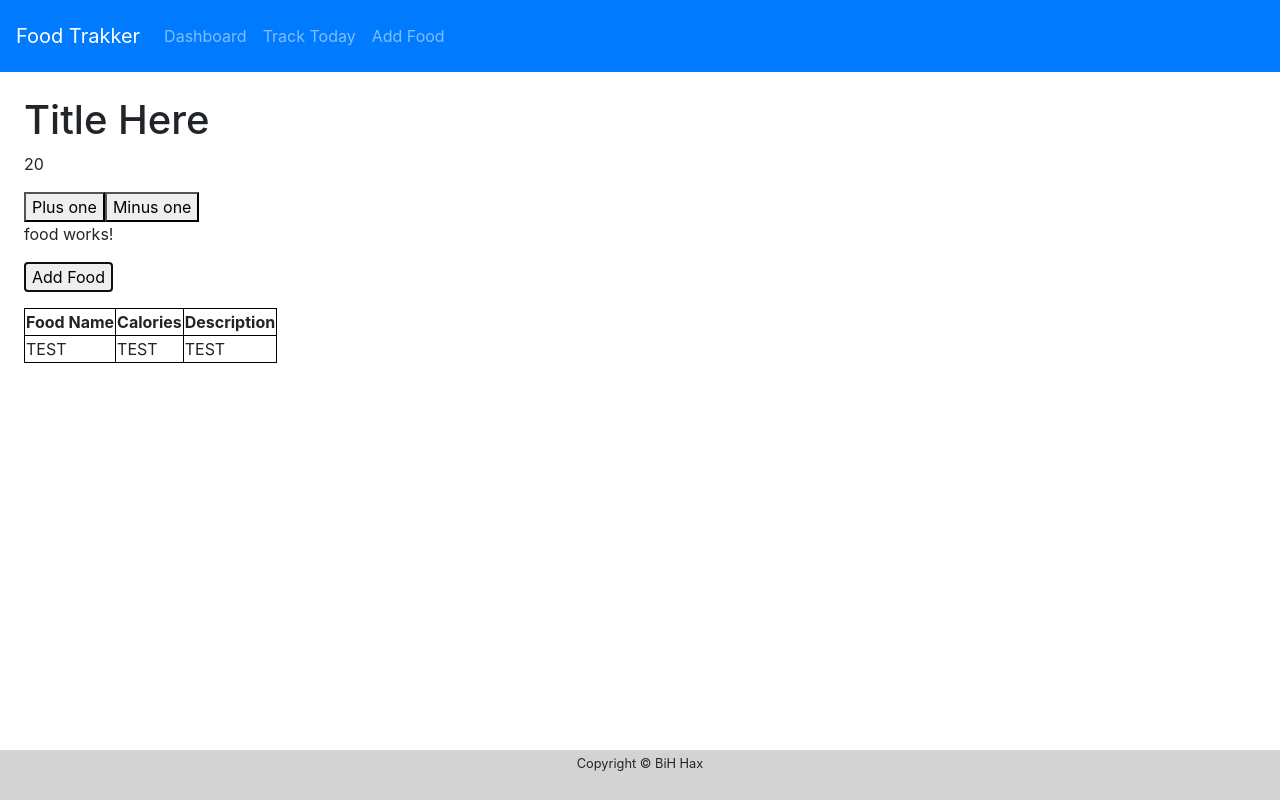
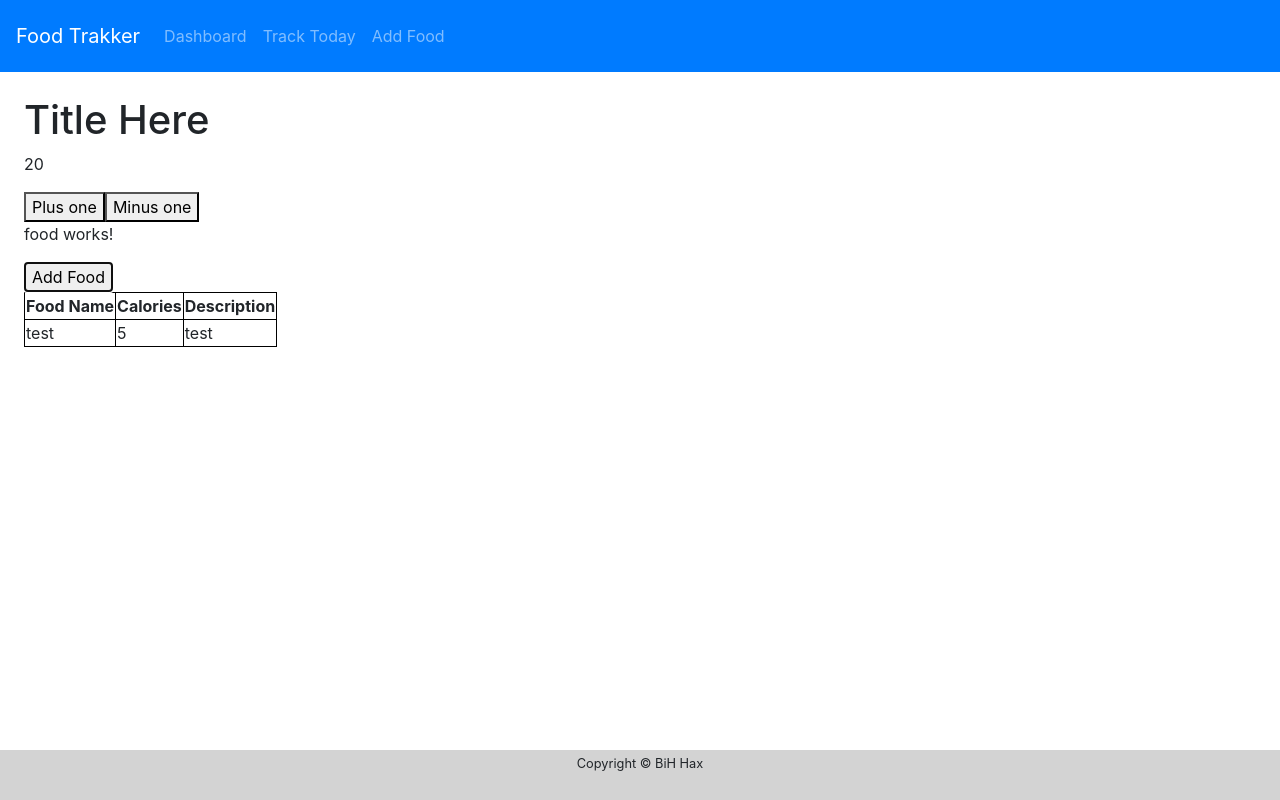
Before and after one commit to AdamMirza/FoodTracker, an Angular app in the folder my-app/: page / in a window 1280 px wide. Both pictures are taken after a click on the button "Add Food". Built offline with nearby package versions, Linux system fonts and the light colour scheme.

Commit message:
We can add food now

```diff
--- a/my-app/src/app/food/food.component.html
+++ b/my-app/src/app/food/food.component.html
@@ -1,22 +1,21 @@
 <p>food works!</p>
 
-<button>Add Food</button>
-<p></p>
-
+<button (click)="addFood()">Add Food</button>
 <!--
     <p>{{count}}</p>
     <button (click)="plusOne()">Plus one</button>
 -->
 
+<br>
 <table>
     <tr>
         <th>Food Name</th>
         <th>Calories</th>
         <th>Description</th>
     </tr>
-    <tr>
-        <td>TEST</td>
-        <td>TEST</td>
-        <td>TEST</td>
+    <tr *ngFor="let foodItem of listOfFood; let i = index">
+        <td>{{foodItem.name}}</td>
+        <td>{{foodItem.calories}}</td>
+        <td>{{foodItem.description}}</td>
     </tr>
 </table>
--- a/my-app/src/app/food/food.component.ts
+++ b/my-app/src/app/food/food.component.ts
@@ -8,12 +8,16 @@ import { Component, OnInit } from '@angular/core';
 })
 export class FoodComponent implements OnInit {
 
-  listOfFood: [];
+  listOfFood: Food[] = [];
 
   constructor() {
   }
 
   ngOnInit() {
+  }
+
+  addFood() {
+    this.listOfFood.push(new Food("test", 5, "test"));
   }
 
 }
@@ -26,6 +30,9 @@ export class Food {
 
   // constructor - not sure how this well translate to front-end code
   constructor(name: string, calories: number, description: string) {
+    this.name = name;
+    this.calories = calories;
+    this.description = description;
   }
 
   /*toString() {
```
